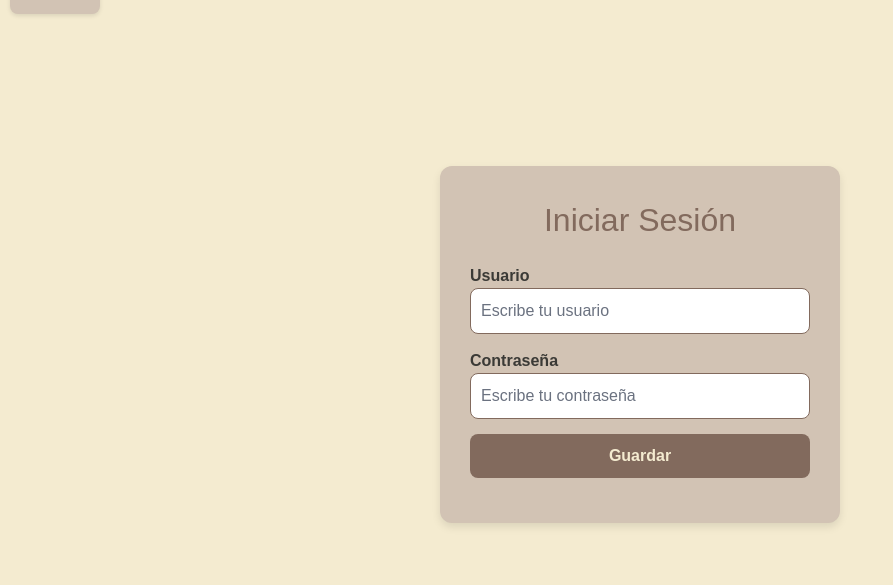
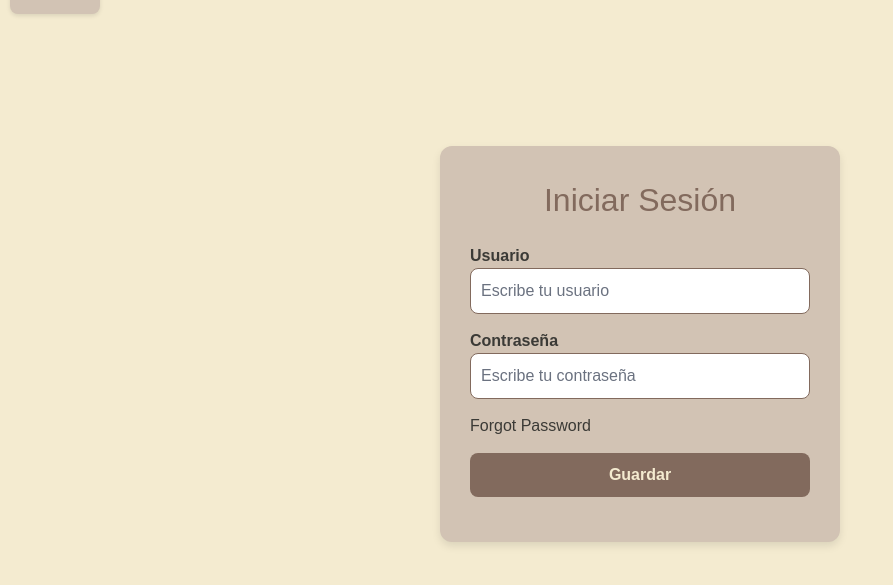
Before and after one commit to Daniels4624P/DJANGO_APP_FAMILY, a Django app: page /login/ in a window 1280 px wide. Shown: the part 106-691 px from the top of the page, without its empty margins (0-893 px from the left). Run offline with Django 5.2, Linux system fonts and the light colour scheme; parts of the project's set-up code (start-up, migrations or seed data) failed here and were passed over; some libraries are stand-ins or nearby versions.

Commit message:
Update signin.html

```diff
--- a/Tareas/templates/signin.html
+++ b/Tareas/templates/signin.html
@@ -14,6 +14,7 @@
                 <label for="password" style="color: #3B3A36; font-weight: bold;">Contraseña</label>
                 <input type="password" name="password" id="password" placeholder="Escribe tu contraseña" style="padding: 10px; border: 1px solid #826A5D; border-radius: 8px; font-size: 1rem; transition: box-shadow 0.3s, background-color 0.3s;" onfocus="this.style.boxShadow='0px 0px 8px #826A5D'; this.style.backgroundColor='#F4EBD0';" onblur="this.style.boxShadow='none'; this.style.backgroundColor='white';">
             </div>
+            <a href="{% url 'password_reset' %}">Forgot Password</a>
             <button type="submit" style="background-color: #826A5D; color: #F4EBD0; padding: 10px; border: none; border-radius: 8px; font-size: 1rem; font-weight: bold; cursor: pointer; transition: background-color 0.3s, transform 0.3s;" onmouseover="this.style.backgroundColor='#3B3A36'; this.style.transform='scale(1.05)';" onmouseout="this.style.backgroundColor='#826A5D'; this.style.transform='scale(1)';">
                 Guardar
             </button>
```
